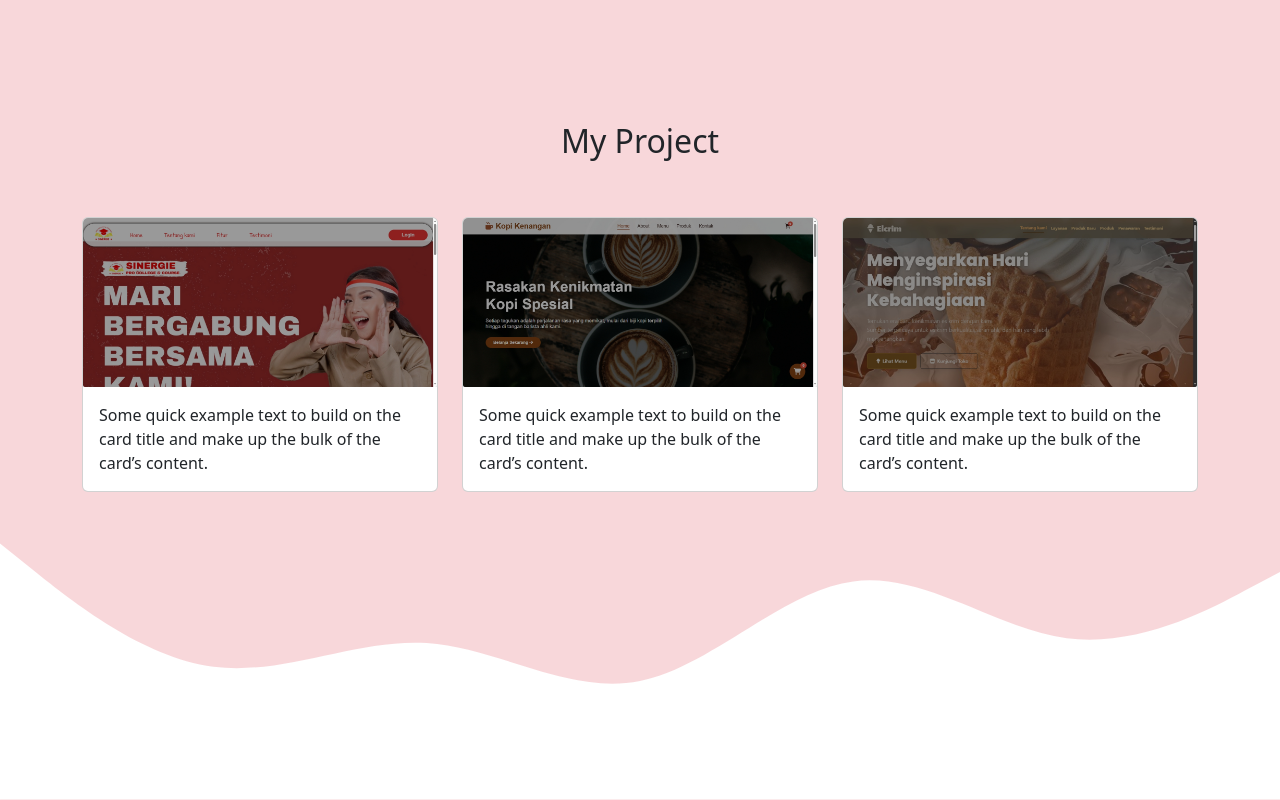
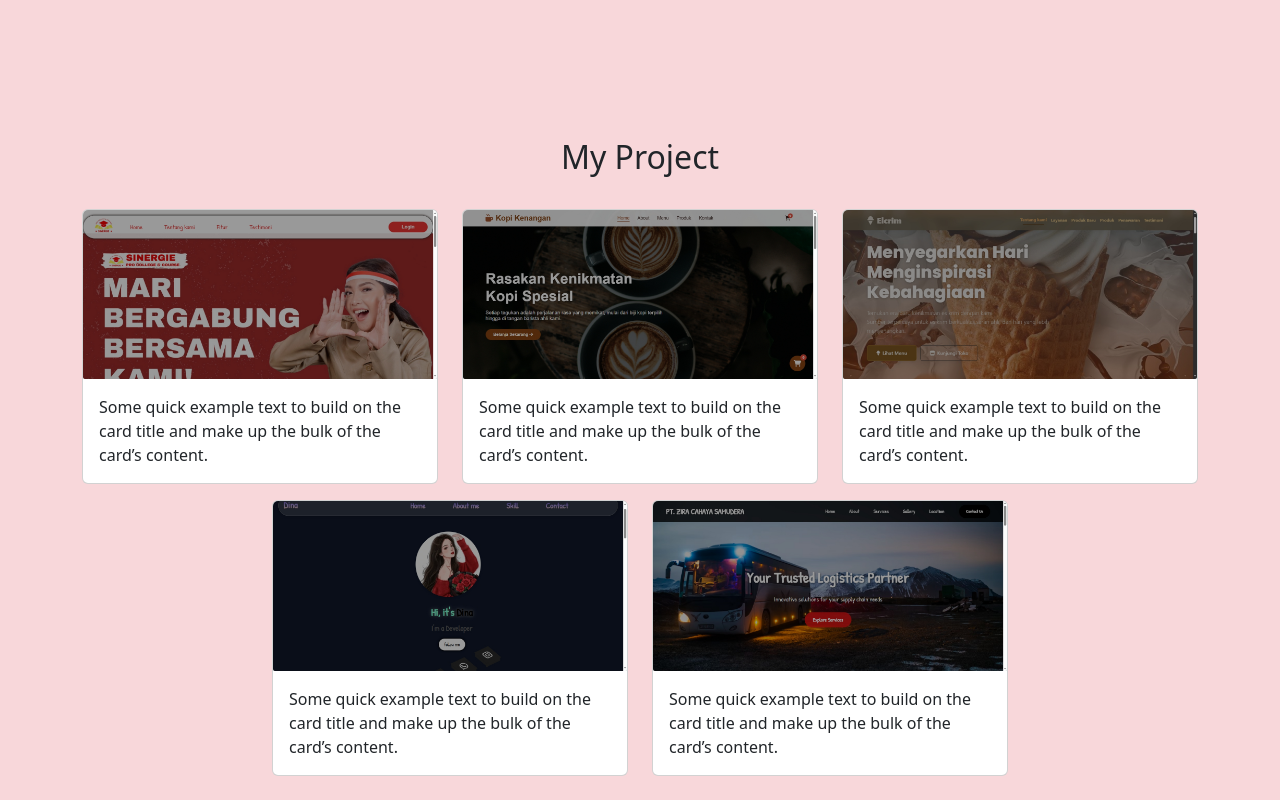
Before and after one commit to Devxshsshdg/portofolio_Dina_el, a plain HTML site: page index.html in a window 1280 px wide. Shown: the part 1100-1900 px from the top of the page. Drawn offline with nearby package versions, Linux system fonts and the light colour scheme.

Commit message:
Breakpoints_portofolio

```diff
--- a/index.html
+++ b/index.html
@@ -93,7 +93,7 @@
 <section id="about">
 
     <div class="row text-center mb-3">
-    <div class="col">
+    <div class="col md-4 mb-3">
       <h2>About me</h2>
     </div>
   </div>
@@ -120,17 +120,22 @@
   </svg>
 </div>
 </section>
-<!-- Project Section -->
-<section id="project" style="background-color: #f8d7da; padding-top: 5rem; padding-bottom: 0; position: relative;">
+
+
+ <!-- Project Section -->
+<section id="project" style="background-color: #f8d7da; padding-top: 5rem; padding-bottom: 0;">
   <div class="container">
-    <div class="row text-center mb-5">
+
+    <div class="row text-center mb-4">
       <div class="col">
         <h2>My Project</h2>
       </div>
     </div>
 
+    <!-- Semua Card Project -->
     <div class="row justify-content-center">
-      <div class="col-4 mb-4">
+      <!-- Project 1 -->
+      <div class="col-md-4 mb-3">
         <div class="card h-100">
           <img src="image/project1.png" class="card-img-top" alt="Project 1">
           <div class="card-body">
@@ -141,7 +146,8 @@
         </div>
       </div>
 
-      <div class="col-4 mb-4">
+      <!-- Project 2 -->
+      <div class="col-md-4 mb-3">
         <div class="card h-100">
           <img src="image/project2.png" class="card-img-top" alt="Project 2">
           <div class="card-body">
@@ -152,9 +158,34 @@
         </div>
       </div>
 
-      <div class="col-4 mb-4">
+      <!-- Project 3 -->
+      <div class="col-md-4 mb-3">
         <div class="card h-100">
           <img src="image/project3.png" class="card-img-top" alt="Project 3">
+          <div class="card-body">
+            <p class="card-text">
+              Some quick example text to build on the card title and make up the bulk of the card’s content.
+            </p>
+          </div>
+        </div>
+      </div>
+
+      <!-- Project 4 -->
+      <div class="col-md-4 mb-3">
+        <div class="card h-100">
+          <img src="image/project4png.png" class="card-img-top" alt="Project 4">
+          <div class="card-body">
+            <p class="card-text">
+              Some quick example text to build on the card title and make up the bulk of the card’s content.
+            </p>
+          </div>
+        </div>
+      </div>
+
+      <!-- Project 5 -->
+      <div class="col-md-4 mb-3">
+        <div class="card h-100">
+          <img src="image/project5.png" class="card-img-top" alt="Project 5">
           <div class="card-body">
             <p class="card-text">
               Some quick example text to build on the card title and make up the bulk of the card’s content.
@@ -165,7 +196,7 @@
     </div>
   </div>
 
-  <!-- Wave di bawah Project -->
+  <!-- Wave di bawah -->
   <div style="line-height: 0; margin-top: -1px;">
     <svg xmlns="http://www.w3.org/2000/svg" viewBox="0 0 1440 320">
       <path fill="#ffffff" fill-opacity="1"
--- a/style.css
+++ b/style.css
@@ -5,7 +5,3 @@ body {
 padding-top: 2rem;
 background: linear-gradient(to right, #f8d7da, #ffe3e4);
 }
-#projects {
-    background-color: #f8f9fa;
-    padding: 2rem 0;
-}
```
Also changed, not shown: image/project4png.png (added), image/project5.png (added), screenshoot🐾/breakpoints.png (added).
